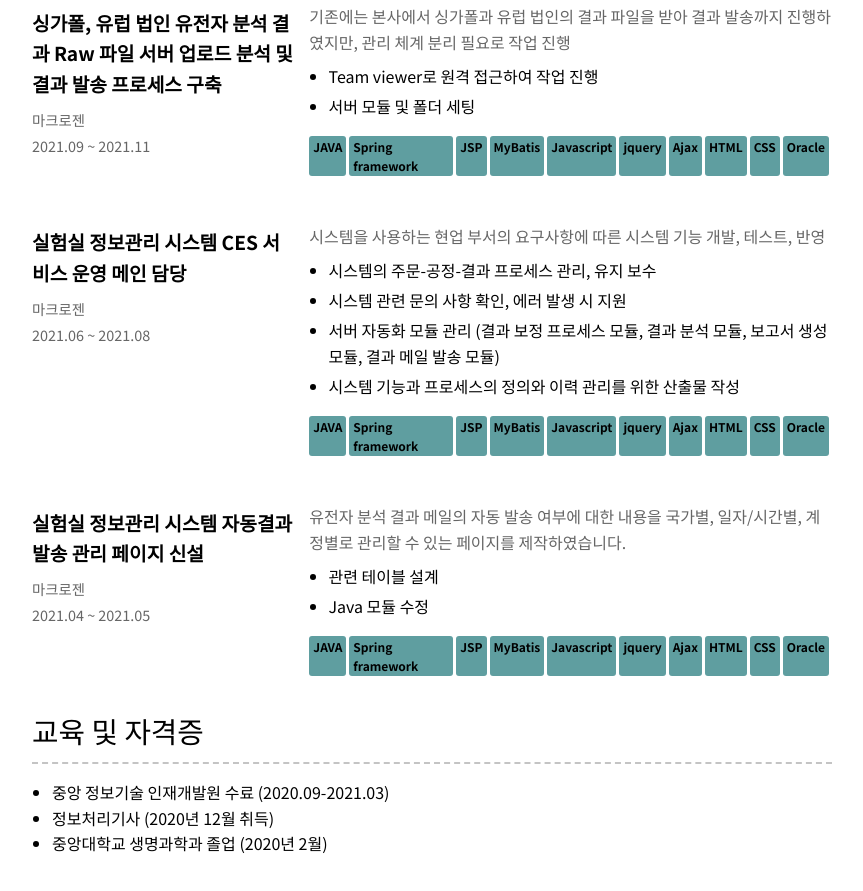
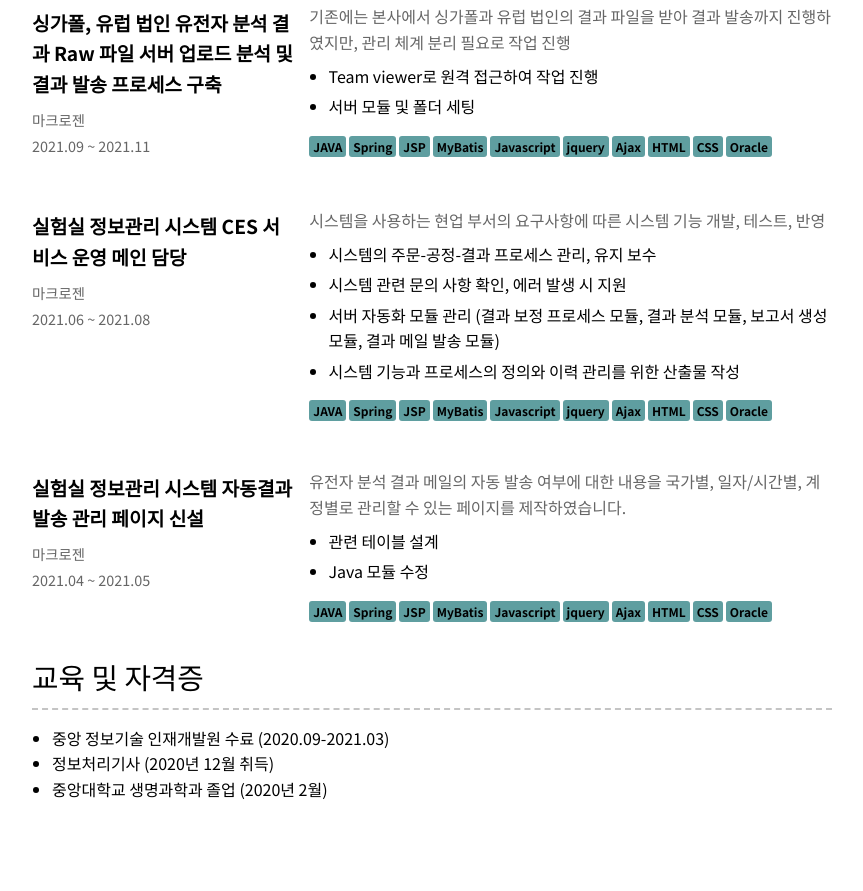
Before and after one commit to chaeyoo/chaeyoo.github.io, a React (Create React App) app: page / in a window 1280 px wide. Shown: the part 3440-4331 px from the top of the page, without its empty margins (208-1071 px from the left). After the commit the page ends 4303 px from the top, so only its background shows below. Built offline with nearby package versions, Linux system fonts and the light colour scheme.

Commit message:
[UPDATE] 수정

```diff
--- a/src/components/resume/Projects.jsx
+++ b/src/components/resume/Projects.jsx
@@ -169,7 +169,7 @@ export default function Projects() {
 								<li>서버 모듈 및 폴더 세팅</li>
 							</ul>
 							<div className="tech-list">
-								{"JAVA, Spring framework, JSP, MyBatis, Javascript, jquery, Ajax, HTML, CSS, Oracle".split(", ").map((v, i) => (
+								{"JAVA, Spring, JSP, MyBatis, Javascript, jquery, Ajax, HTML, CSS, Oracle".split(", ").map((v, i) => (
 									<div key={i} className="tech-item">{v}</div>
 								))}
 							</div>
@@ -192,7 +192,7 @@ export default function Projects() {
 								<li>시스템 기능과 프로세스의 정의와 이력 관리를 위한 산출물 작성</li>
 							</ul>
 							<div className="tech-list">
-								{"JAVA, Spring framework, JSP, MyBatis, Javascript, jquery, Ajax, HTML, CSS, Oracle".split(", ").map((v, i) => (
+								{"JAVA, Spring, JSP, MyBatis, Javascript, jquery, Ajax, HTML, CSS, Oracle".split(", ").map((v, i) => (
 									<div key={i} className="tech-item">{v}</div>
 								))}
 							</div>
@@ -213,7 +213,7 @@ export default function Projects() {
 								<li>Java 모듈 수정</li>
 							</ul>
 							<div className="tech-list">
-								{"JAVA, Spring framework, JSP, MyBatis, Javascript, jquery, Ajax, HTML, CSS, Oracle".split(", ").map((v, i) => (
+								{"JAVA, Spring, JSP, MyBatis, Javascript, jquery, Ajax, HTML, CSS, Oracle".split(", ").map((v, i) => (
 									<div key={i} className="tech-item">{v}</div>
 								))}
 							</div>
```
